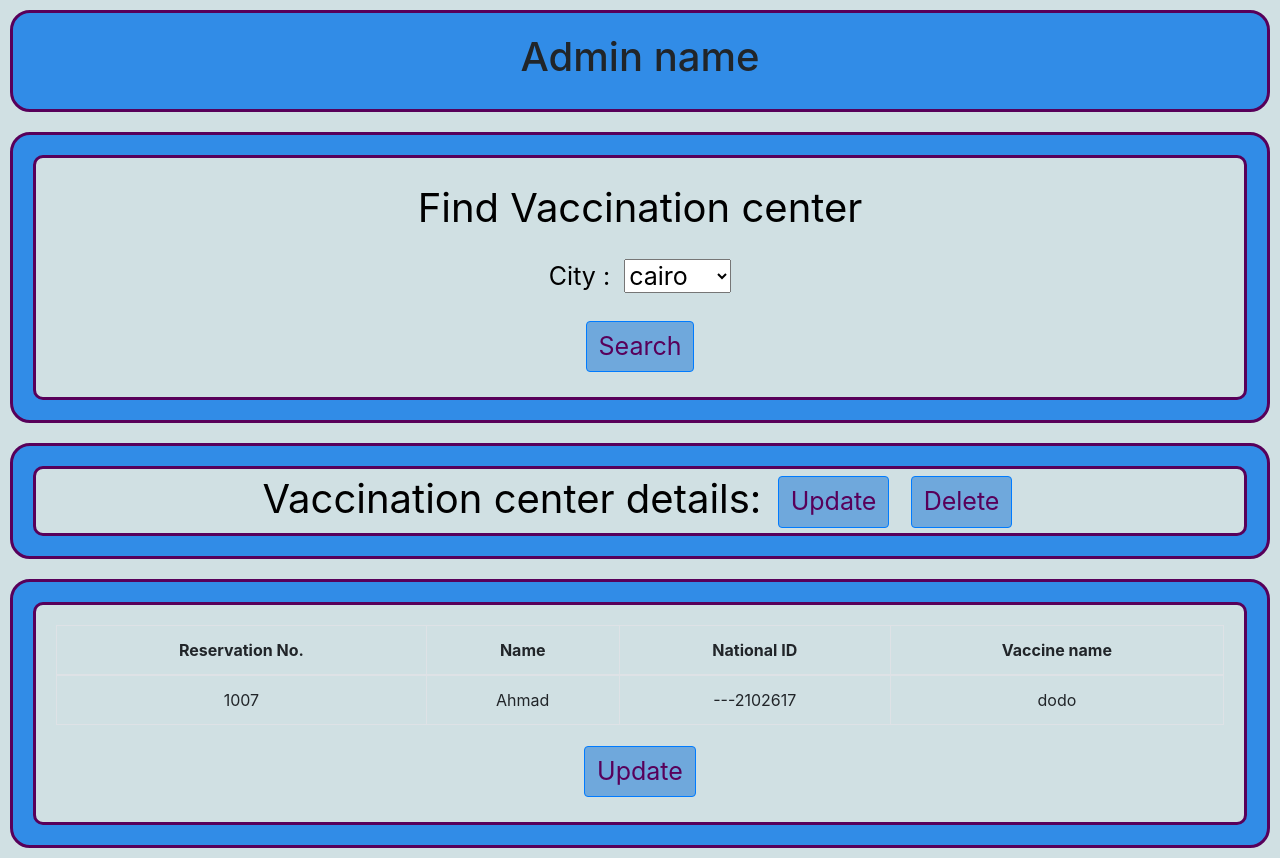
After one commit to SIGMazer/Vaccination-Center, a PHP site: page /View/find_vaccination_center.php in a window 1280 px wide. The commit adds this page. Run offline with PHP 8.4, Linux system fonts and the light colour scheme.

Commit message:
added 2 pages + add more CSS + some modifications and updates

```diff
--- a/View/Css/Style_sheet.css
+++ b/View/Css/Style_sheet.css
@@ -4,7 +4,7 @@ input::placeholder{
 }
 
 input{
-    text-align: left;
+    text-align: center;
     display: grid;
     font-size: 20px;
 }
@@ -54,13 +54,15 @@ p{
     text-align: right;
     margin: 5px;
     font-size: 25px;
-    border: solid #58005A;
     color: #58005A;
 }
+.btn:hover{
+    border: solid #58005A;
+}
 .card-head{
+    border: solid #58005A;
     text-align: center;
     background-color: #d0e0e3;
-    font-size: 30px;
     border-radius: 10px;
 }
 .card-head::marker{
@@ -69,3 +71,14 @@ p{
 .centeralize-button{
     text-align: center;
 }
+p-head{
+    font-size: 40px;
+    color: #000000;
+    padding: 5px;
+    margin: 15px;
+
+}
+
+table:hover{
+    border: solid #58005A;
+}
--- a/View/admin_panel.php
+++ b/View/admin_panel.php
@@ -19,7 +19,7 @@
         <div class="row">
             <div class="col-md-5">
                 <div class="card">
-                    <p class="card-head">Add city</p>
+                    <p-head class="card-head">Add city</p-head>
                     <div class="card-body">
                         <form action = "" method="post">
                             <p>Name</p>
@@ -31,7 +31,7 @@
             </div>
             <div class="col-md-7">
                 <div class="card">
-                    <p class="card-head">Add vaccine</p>
+                    <p-head class="card-head">Add vaccine</p-head>
                     <div class="card-body">
                         <form action="" method="post">
                             <div class="row">
--- /dev/null
+++ b/View/find_vaccination_center.php
@@ -0,0 +1,90 @@
+<!DOCTYPE html>
+<html lang="en">
+<head>
+    <meta charset="UTF-8">
+    <title>Sign-Up</title>
+    <link href="Css/bootstrap.min.css" rel="stylesheet">
+    <link href="Css/Style_sheet.css" rel="stylesheet">
+</head>
+<body>
+
+        <div class="row">
+            <div class="col-md-12">
+                <div class="card_header">
+                    <h1>Admin name</h1>
+                </div>
+            </div>
+        </div>
+
+        <div class="row">
+            <div class="col-md-12">
+                <div class="card">
+                    <div class="card-body">
+                        <p-head>Find Vaccination center</p-head>
+                        <form action="" method="post">
+                            <p>City :
+                                <label for="city-names"></label>
+                                <select name="city_find" id="city-names">
+                                    <option >cairo</option>
+                                    <option >spaniol</option>
+                                    <option >alex</option>
+                                    <option >giza</option>
+                                </select></p>
+                            <input type="submit" value="Search" name="city_search" class="btn btn-primary">
+                        </form>
+                    </div>
+                </div>
+            </div>
+        </div>
+
+
+
+                <div class="row">
+                    <div class="col">
+                        <div class="card">
+                            <div class="card-head">
+                                <form action="" method="post">
+                                    <p-head>Vaccination center details:
+                                        <input type="submit" value="Update" name="city_update" class="btn btn-primary">
+                                        <input type="submit" value="Delete" name="city_delete" class="btn btn-primary">
+                                    </p-head>
+                                </form>
+                            </div>
+                        </div>
+                    </div>
+                </div>
+                <div class="row">
+                    <div class="col">
+                        <div class="card">
+                            <div class="card-body">
+                                <table class="table table-bordered">
+                                    <thead>
+                                    <tr>
+                                        <th scope="col">Reservation No. </th>
+                                        <th scope="col">Name</th>
+                                        <th scope="col">National ID</th>
+                                        <th scope="col">Vaccine name</th>
+                                    </tr>
+                                    </thead>
+                                    <tbody>
+                                    <tr>
+                                        <td>1007</td>
+                                        <td>Ahmad</td>
+                                        <td>---2102617</td>
+                                        <td>dodo</td>
+                                    </tr>
+                                    </tbody>
+                                </table>
+
+                                <form action="" method="post">
+                                    <input type="submit" value="Update" name="update_submit" class="btn btn-primary">
+                                </form>
+                            </div>
+                        </div>
+                    </div>
+                </div>
+
+
+
+</body>
+</html>
--- a/View/login.php
+++ b/View/login.php
@@ -11,7 +11,7 @@
         <div class="col-2"></div>
         <div class="col">
           <div class="card">
-            <p class="card-head"><strong>Sign in</strong></p>
+            <p-head class="card-head"><strong>Sign in</strong></p-head>
             <div class="card-body">
               <form action="" method="post">
               <p>Username</p>
--- a/View/sign_up.php
+++ b/View/sign_up.php
@@ -11,7 +11,7 @@
     <div class="col-2"></div>
     <div class="col">
         <div class="card">
-            <p class="card-head"><strong>Sign up</strong></p>
+            <p-head class="card-head">Sign up</p-head>
             <div class="card-body">
                 <form action="" method="post">
                     <p>Username</p>
--- a/View/vaccination_center_panel.php
+++ b/View/vaccination_center_panel.php
@@ -18,7 +18,7 @@
     <div class="row">
         <div class="col-md-12">
             <div class = "card">
-            <table class="table table-bordered">
+            <table class="table table-bordered table-hover">
                 <thead>
                     <tr>
                         <th scope="col">Reservation No. </th>
@@ -42,7 +42,7 @@
     <div class="row">
         <div class="col-md-6">
             <div class="card">
-                <p class="card-head">Find user</p>
+                <p-head class="card-head">Find user</p-head>
                 <div class="card-body">
                     <form action="" method="post">
                         <p>Reservation No. : </p>
```
Also changed, not shown: View/user_list.php (added, +49 -0 lines).
